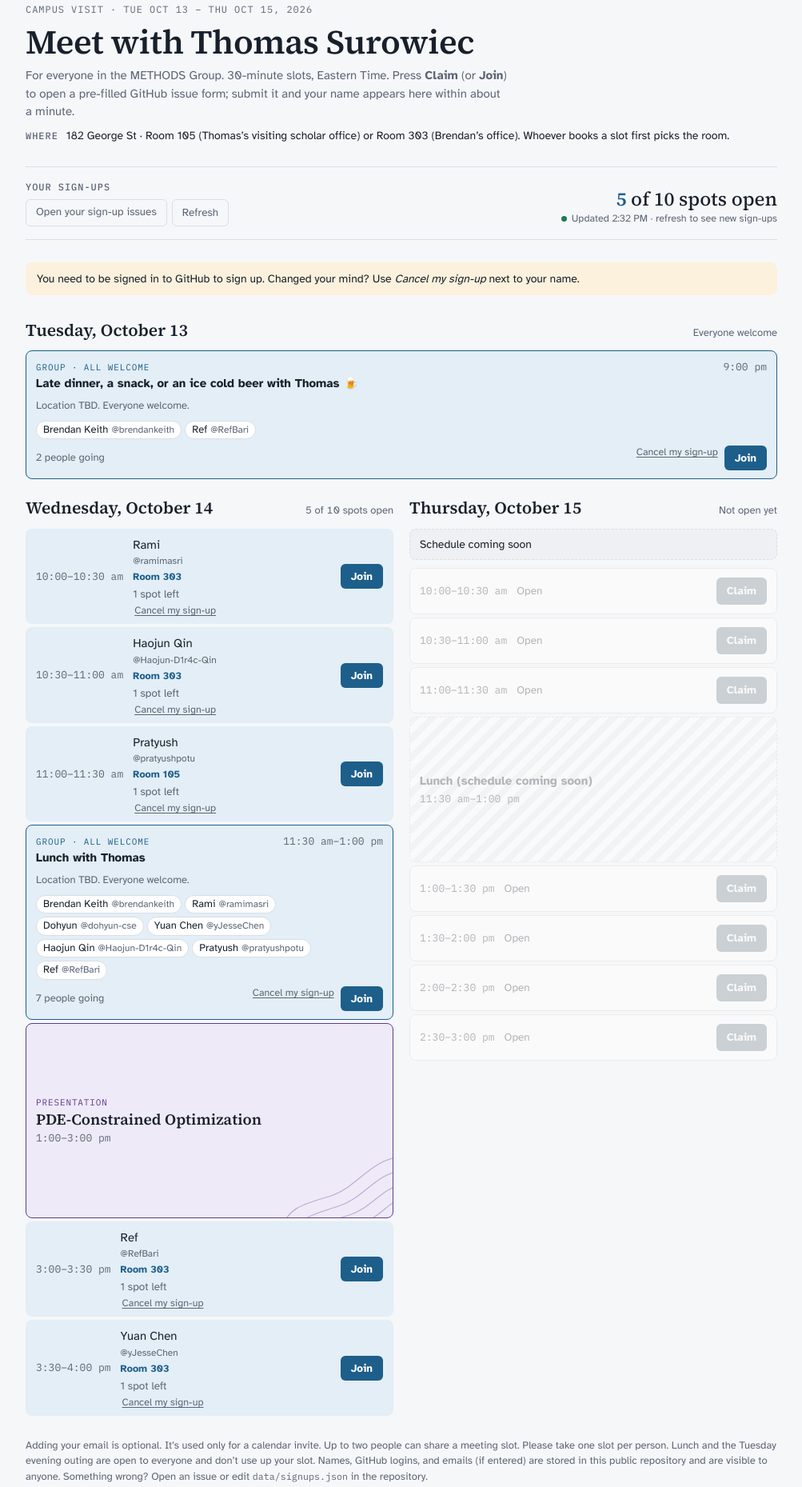
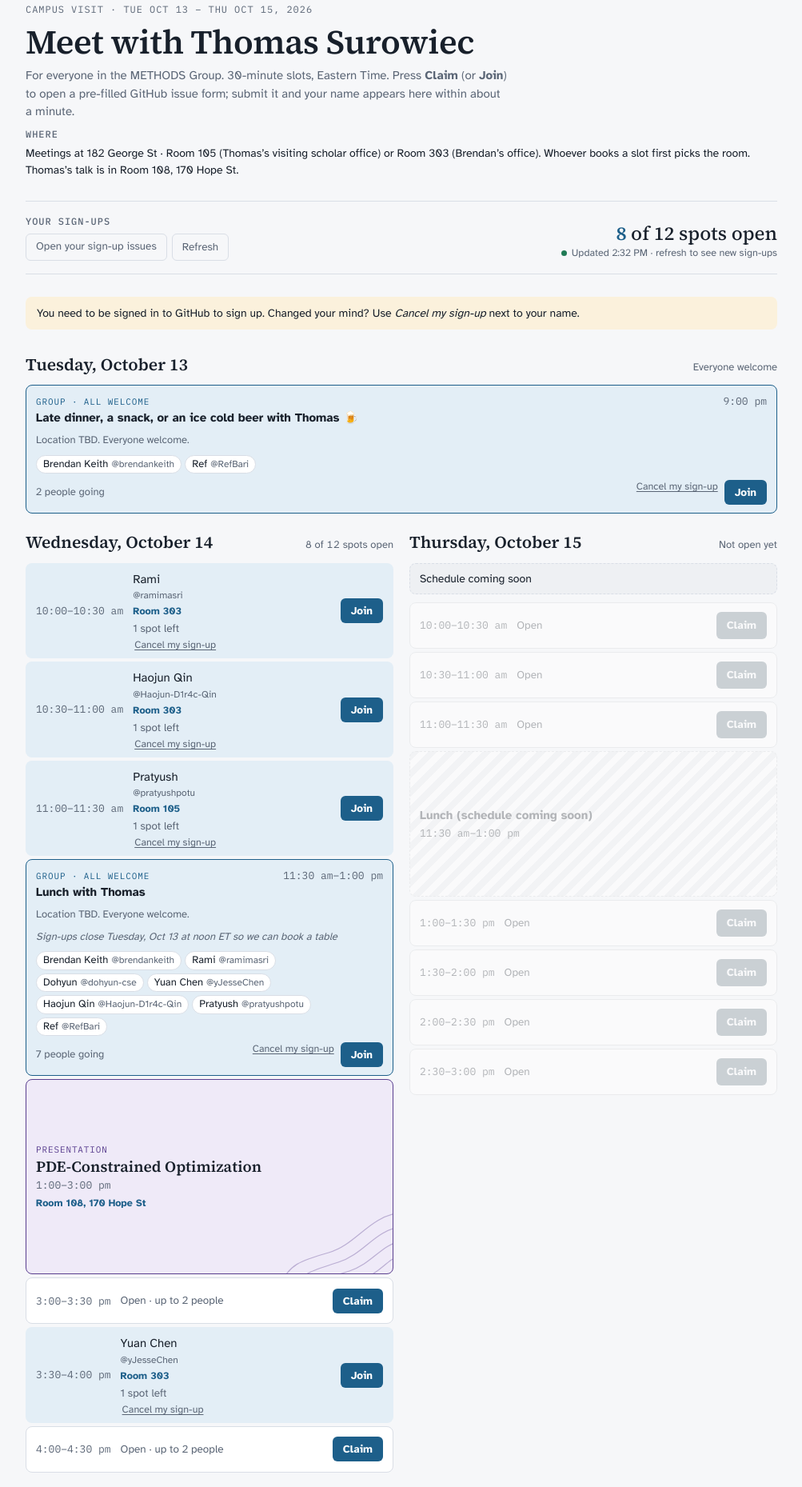
Before and after one commit to METHODS-Group/public, a plain HTML site: page index.html in a window 1280 px wide. Shown: the part 41-1900 px from the top of the page at 80% size, without its empty margins (138-1141 px from the left). Drawn offline with Linux system fonts and the light colour scheme.

Commit message:
Add Wed 4 pm slot, talk location, lunch cutoff; update sign-ups
Co-Authored-By: Claude Fable 5.1 <noreply@anthropic.com>
Claude-Session: https://claude.ai/code/session_01XCyCMrDXEXS5LHrc5r3zAM

```diff
--- a/assets/app.js
+++ b/assets/app.js
@@ -59,10 +59,11 @@
   var TALK_SVG = '<svg viewBox="0 0 150 110" aria-hidden="true"><path d="M150 20 C110 25 95 60 60 70 S10 85 0 110"/><path d="M150 38 C118 42 104 72 72 82 S28 96 18 110"/><path d="M150 56 C126 60 114 84 86 93 S50 104 40 110"/><path d="M150 74 C134 77 124 96 104 102 S76 108 68 110"/><path d="M150 92 C142 94 136 104 124 108"/></svg>';
 
   // A meeting slot: one row with the time, the people in it, the room, and a Claim/Join button.
-  function slotCell(slot, claims, dayOpen) {
+  function slotCell(slot, claims, dayOpen, now) {
     var cell = el('div', 'cell slot');
     var cap = slot.capacity == null ? Infinity : slot.capacity;
     var left = Math.max(0, cap - claims.length);
+    var closed = isClosed(slot, now);
     cell.classList.add(claims.length === 0 ? 'open' : left === 0 ? 'full' : 'taken');
 
     var body = el('div', 'body');
@@ -82,11 +83,17 @@
       var loc = el('span', 'loc', shortRoom(first.room)); loc.title = first.room;
       var row = el('div', 'who'); row.append(loc); list.append(row);
     }
-    if (claims.length && left > 0) list.append(el('span', 'free', left + ' spot left'));
+    if (claims.length && left > 0 && !closed) list.append(el('span', 'free', left + ' spot left'));
+    if (closesAt(slot) != null) {
+      list.append(el('span', 'free deadline', closed
+        ? (slot.closed_note || 'Sign-ups closed ' + deadlineText(slot))
+        : (slot.closes_note || 'Sign-ups close ' + deadlineText(slot))));
+    }
     if (claims.length && dayOpen) list.append(link('link', 'Cancel my sign-up', issueUrl('cancel', slot)));
     body.append(list);
 
     if (!dayOpen) body.append(disabledBtn('primary', 'Claim'));
+    else if (closed) body.append(el('span', 'full-tag', 'Closed'));
     else if (left > 0) body.append(link('primary', claims.length ? 'Join' : 'Claim', issueUrl('claim', slot)));
     else body.append(el('span', 'full-tag', 'Full'));
 
@@ -94,21 +101,39 @@
     return cell;
   }
 
+  // A slot with a `closes_at` deadline (ISO 8601 with offset) stops taking new
+  // sign-ups once that time has passed; cancellations are still allowed.
+  function closesAt(slot) {
+    if (!slot.closes_at) return null;
+    var t = Date.parse(slot.closes_at);
+    return isNaN(t) ? null : t;
+  }
+  function isClosed(slot, now) { var t = closesAt(slot); return t != null && now >= t; }
+  function deadlineText(slot) {
+    return new Date(closesAt(slot)).toLocaleString([], { weekday: 'long', month: 'short', day: 'numeric', hour: 'numeric', minute: '2-digit' });
+  }
+
   // A group event (lunch, the Tuesday outing): everyone can join.
-  function groupCell(slot, claims, dayOpen) {
+  function groupCell(slot, claims, dayOpen, now) {
     if (!dayOpen) {
       // Not open yet: the sheet's striped placeholder block.
       var ph = el('div', 'cell block lunch');
       ph.append(el('span', 'label', slot.title || slot.label), el('span', 'time', range(slot.start, slot.end)));
       return ph;
     }
-    var cell = el('div', 'cell block group');
+    var closed = isClosed(slot, now);
+    var cell = el('div', 'cell block group' + (closed ? ' closed' : ''));
     var head = el('div', 'group-head');
     var left = el('div'); left.style.display = 'flex'; left.style.flexDirection = 'column';
     left.append(el('span', 'kind', 'Group · all welcome'), el('span', 'label', slot.title || slot.label));
     head.append(left, el('span', 'time', range(slot.start, slot.end)));
     cell.append(head);
     if (slot.description) cell.append(el('span', 'group-empty', slot.description));
+    if (closesAt(slot) != null) {
+      cell.append(el('span', 'group-empty deadline', closed
+        ? (slot.closed_note || 'Sign-ups closed ' + deadlineText(slot))
+        : (slot.closes_note || 'Sign-ups close ' + deadlineText(slot))));
+    }
     if (claims.length) {
       var names = el('ul', 'group-names');
       claims.forEach(function (c) {
@@ -121,10 +146,11 @@
     var foot = el('div', 'group-foot');
     foot.append(el('span', 'group-empty', claims.length
       ? claims.length + (claims.length === 1 ? ' person' : ' people') + ' going'
-      : 'No one yet. Join if you’d like to come.'));
+      : closed ? 'No one signed up.' : 'No one yet. Join if you’d like to come.'));
     var btns = el('div', 'btns');
     if (claims.length && dayOpen) btns.append(link('link', 'Cancel my sign-up', issueUrl('cancel', slot)));
-    btns.append(dayOpen ? link('primary', 'Join', issueUrl('join', slot)) : disabledBtn('primary', 'Join'));
+    if (closed) btns.append(el('span', 'full-tag', 'Closed'));
+    else btns.append(dayOpen ? link('primary', 'Join', issueUrl('join', slot)) : disabledBtn('primary', 'Join'));
     foot.append(btns);
     cell.append(foot);
     return cell;
@@ -136,6 +162,7 @@
     cell.innerHTML = TALK_SVG;
     var title = (slot.title || slot.label).replace(/^Thomas's talk:\s*/i, '');
     cell.append(el('span', 'kind', 'Presentation'), el('span', 'label', title), el('span', 'time', range(slot.start, slot.end)));
+    if (slot.location) cell.append(el('span', 'loc', slot.location));
     return cell;
   }
 
@@ -152,6 +179,7 @@
   // Days whose slots fall in the shared daytime grid share one 30-minute row scale;
   // a day with only evening events gets a single wide row above them.
   function render(schedule, signups) {
+    var now = Date.now();
     var byslot = {};
     (signups.claims || []).forEach(function (c) { (byslot[c.slot] = byslot[c.slot] || []).push(c); });
 
@@ -187,8 +215,8 @@
       day.slots.forEach(function (slot) {
         var claims = byslot[slot.id] || [];
         var cell = slot.kind === 'blocked' ? talkCell(slot)
-          : slot.kind === 'group' ? groupCell(slot, claims, slot.open)
-          : slotCell(slot, claims, slot.open);
+          : slot.kind === 'group' ? groupCell(slot, claims, slot.open, now)
+          : slotCell(slot, claims, slot.open, now);
         cell.setAttribute('data-slot', slot.id);
         if (!wide && slot.end) {
           var r0 = (mins(slot.start) - dayStart) / 30 + 1, r1 = (mins(slot.end) - dayStart) / 30 + 1;
--- a/assets/style.css
+++ b/assets/style.css
@@ -126,6 +126,9 @@ a:focus-visible, button:focus-visible, input:focus-visible { outline: 2px solid
 .block.talk svg { position: absolute; right: -10px; bottom: -14px; width: 150px; height: 110px; opacity: .35; pointer-events: none; }
 .block.talk svg path { fill: none; stroke: var(--talk); stroke-width: 1.2; }
 .block .time { min-width: 0; }
+.block.talk .loc { margin-top: 2px; }
+.block.group.closed { border-style: dashed; }
+.deadline { font-style: italic; }
 
 .btn { font: inherit; font-size: 13.5px; font-weight: 700; padding: 6px 12px; border-radius: 6px; border: 1px solid transparent; cursor: pointer; white-space: nowrap; flex: 0 0 auto; }
 .btn.primary { background: var(--accent); color: var(--accent-ink); }
--- a/data/schedule.json
+++ b/data/schedule.json
@@ -73,7 +73,11 @@
           "kind": "group",
           "capacity": null,
           "open": true,
-          "description": "Location TBD. Everyone welcome."
+          "description": "Location TBD. Everyone welcome.",
+          "closes_at": "2026-10-13T12:00:00-04:00",
+          "closes_note": "Sign-ups close Tuesday, Oct 13 at noon ET so we can book a table",
+          "closed_note": "Sign-ups closed Tuesday at noon so a table could be booked",
+          "closed_message": "Lunch sign-ups closed at noon on Tuesday so a table could be booked; message Brendan if you'd still like to come"
         },
         {
           "id": "wed-talk",
@@ -84,7 +88,8 @@
           "kind": "blocked",
           "capacity": null,
           "open": false,
-          "description": "No sign-up needed; everyone is welcome to attend."
+          "description": "Room 108, 170 Hope St. No sign-up needed; everyone is welcome to attend.",
+          "location": "Room 108, 170 Hope St"
         },
         {
           "id": "wed-1500",
@@ -103,6 +108,17 @@
           "title": "One-on-one with Thomas",
           "start": "15:30",
           "end": "16:00",
+          "kind": "meeting",
+          "capacity": 2,
+          "open": true,
+          "description": "30-minute one-on-one with Thomas."
+        },
+        {
+          "id": "wed-1600",
+          "label": "Wed 4:00 pm",
+          "title": "One-on-one with Thomas",
+          "start": "16:00",
+          "end": "16:30",
           "kind": "meeting",
           "capacity": 2,
           "open": true,
--- a/data/signups.json
+++ b/data/signups.json
@@ -83,15 +83,6 @@
       "created_at": "2026-10-09T18:09:33Z"
     },
     {
-      "slot": "wed-1500",
-      "name": "Ref",
-      "login": "RefBari",
-      "room": "Room 303 (Brendan's office, 182 George St)",
-      "email": "ref_bari@brown.edu",
-      "issue": 12,
-      "created_at": "2026-10-09T21:20:42Z"
-    },
-    {
       "slot": "wed-lunch",
       "name": "Ref",
       "login": "RefBari",
--- a/index.html
+++ b/index.html
@@ -16,7 +16,7 @@
     <div class="eyebrow">Campus visit &middot; Tue Oct 13 &ndash; Thu Oct 15, 2026</div>
     <h1>Meet with Thomas Surowiec</h1>
     <p class="sub">For everyone in the METHODS Group. 30-minute slots, Eastern Time. Press <strong>Claim</strong> (or <strong>Join</strong>) to open a pre-filled GitHub issue form; submit it and your name appears here within about a minute.</p>
-    <p class="where-line"><span class="bar-label">Where</span> 182 George St &middot; Room 105 (Thomas&rsquo;s visiting scholar office) or Room 303 (Brendan&rsquo;s office). Whoever books a slot first picks the room.</p>
+    <p class="where-line"><span class="bar-label">Where</span> Meetings at 182 George St &middot; Room 105 (Thomas&rsquo;s visiting scholar office) or Room 303 (Brendan&rsquo;s office). Whoever books a slot first picks the room. Thomas&rsquo;s talk is in Room 108, 170 Hope St.</p>
   </header>
 
   <div class="bar">
```
Also changed, not shown: scripts/process.js (+16 -1 lines), scripts/test.js (+57 -0 lines).
